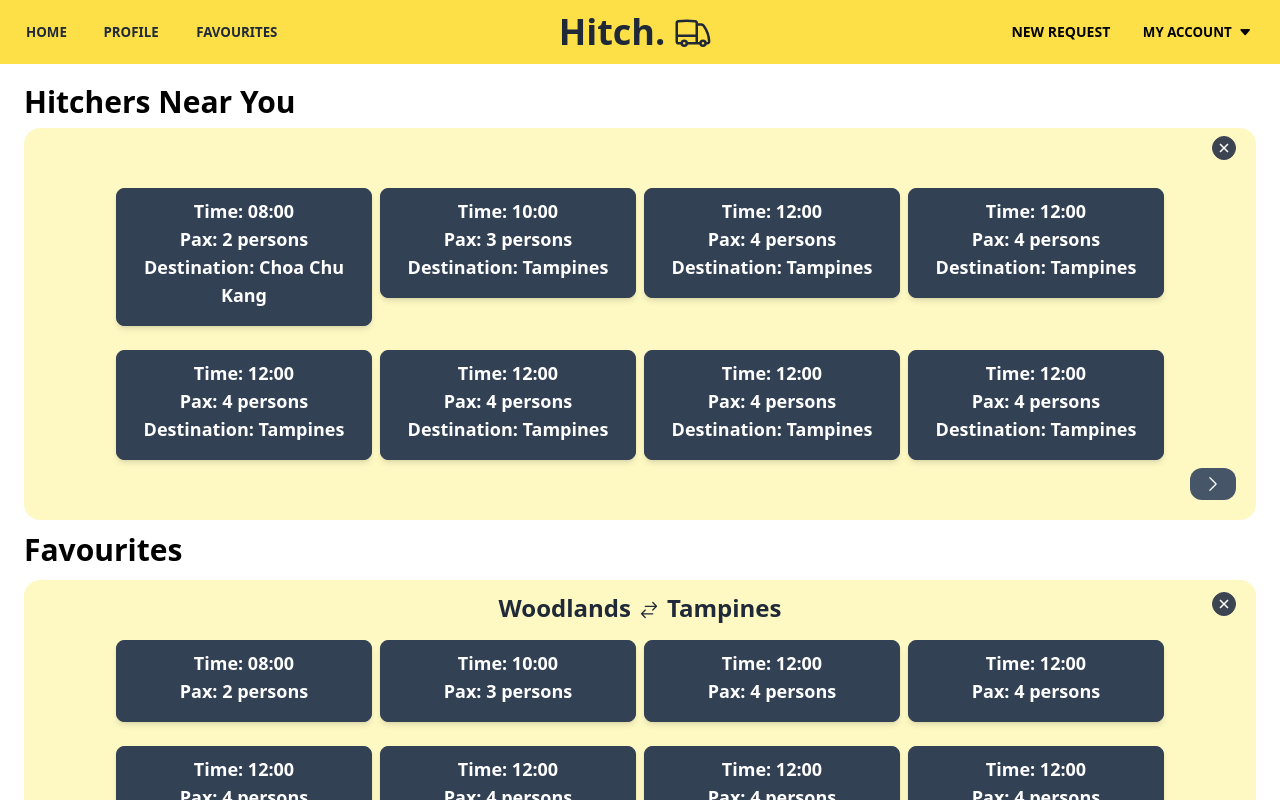
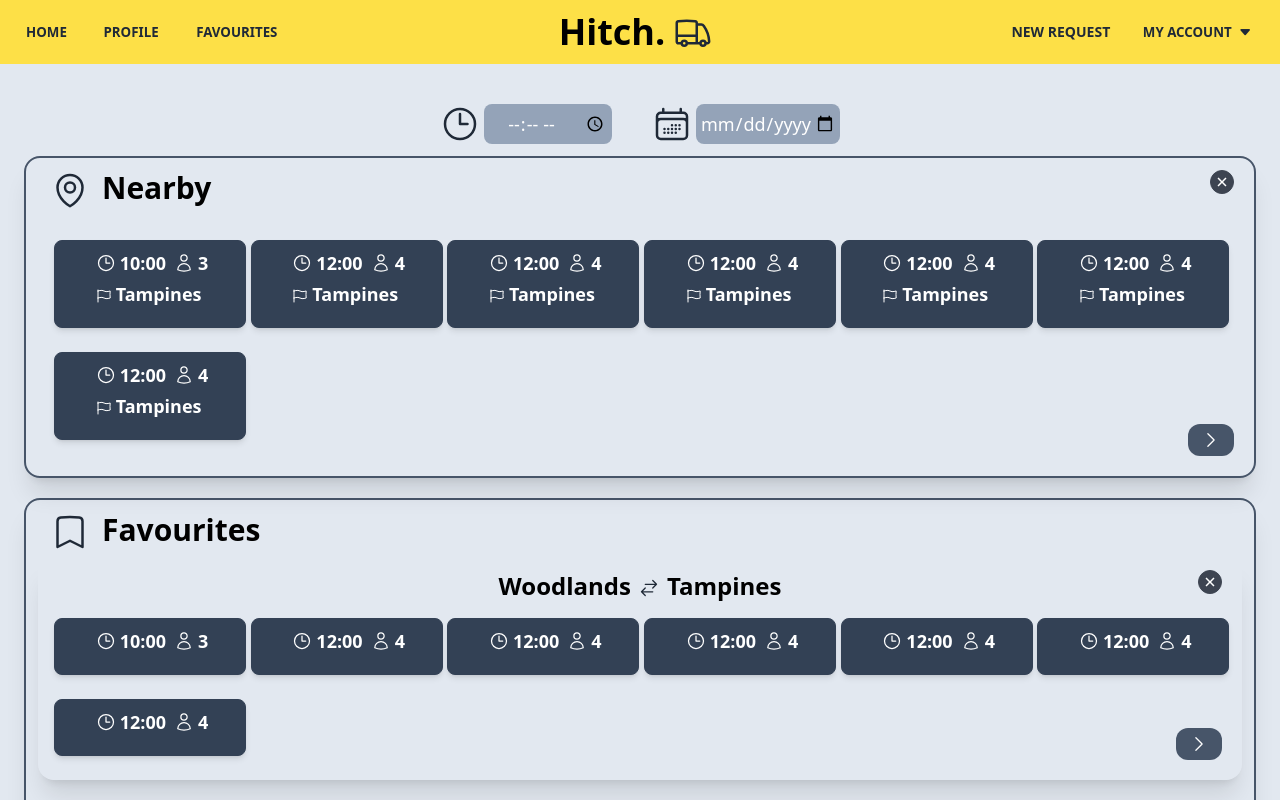
Before and after one commit to luketeosmu/sghitch, a Vue app: page / in a window 1280 px wide. Built offline with nearby package versions, Linux system fonts and the light colour scheme; no server answers; sample sign-in values are in the browser's storage; what @fawmi/vue-google-maps would draw is missing.

Commit message:
homescreen modifications

```diff
--- a/src/components/Favourite.vue
+++ b/src/components/Favourite.vue
@@ -1,13 +1,26 @@
 <template lang="">
-    <div>
+    <div class="shadow-xl rounded-2xl p-3 mx-3 mt-5 border border-solid border-2 border-slate-600">
+        <div class="inline-flex mx-3">
+            <svg xmlns="http://www.w3.org/2000/svg" fill="none" viewBox="0 0 24 24" stroke-width="1.5" stroke="currentColor" class="w-10 h-10">
+                <path stroke-linecap="round" stroke-linejoin="round" d="M17.593 3.322c1.1.128 1.907 1.077 1.907 2.185V21L12 17.25 4.5 21V5.507c0-1.108.806-2.057 1.907-2.185a48.507 48.507 0 0111.186 0z" />
+            </svg>
+            <h3 class="font-bold text-2xl sm:text-3xl font-sans text-black mx-3 "> Favourites </h3>
+        </div>
+
         <div v-if='favourites.length != 0' v-for="favourite in favourites">
-            <div class="relative mb-5 mx-3 p-3 py-12 bg-yellow-100 rounded-2xl flex justify-center hover:bg-yellow-200" >
-                <div class="absolute top-0 inline-flex">
-                    <h3 class="font-bold text-xl sm:text-2xl font-sans mt-3" id="favourite">{{ favourite.from }}</h3>
-                    <svg @click="swap(favourite)" xmlns="http://www.w3.org/2000/svg" fill="none" viewBox="0 0 24 24" stroke-width="1.5" stroke="currentColor" class="w-4 h-4 sm:w-5 sm:h-5 mt-5 mx-2 text-center cursor-pointer">
-                        <path stroke-linecap="round" stroke-linejoin="round" d="M7.5 21L3 16.5m0 0L7.5 12M3 16.5h13.5m0-13.5L21 7.5m0 0L16.5 12M21 7.5H7.5" />
-                    </svg>
-                    <h3 class="font-bold text-xl sm:text-2xl font-sans mt-3" id="favourite">{{ favourite.to }}</h3>
+            <div class="relative mb-5 p-3 pt-12 rounded-2xl flex justify-center shadow-xl " >
+                <div class="absolute top-0 flex">
+                    <div>
+                        <h3 class="font-bold text-xl sm:text-2xl font-sans mt-3 text-black" id="favourite">{{ favourite.from }}</h3>
+                    </div>
+                    <div>
+                        <svg @click="swap(favourite)" xmlns="http://www.w3.org/2000/svg" fill="none" viewBox="0 0 24 24" stroke-width="1.5" stroke="currentColor" class="w-4 h-4 sm:w-5 sm:h-5 mt-5 mx-2 text-center cursor-pointer">
+                            <path stroke-linecap="round" stroke-linejoin="round" d="M7.5 21L3 16.5m0 0L7.5 12M3 16.5h13.5m0-13.5L21 7.5m0 0L16.5 12M21 7.5H7.5" />
+                        </svg>
+                    </div>
+                    <div>
+                        <h3 class="font-bold text-xl sm:text-2xl font-sans mt-3 text-black" id="favourite">{{ favourite.to }}</h3>
+                    </div>
                 </div>
                 <label class="btn btn-circle btn-xs swap swap-rotate absolute top-3 right-5">
 
@@ -82,15 +95,6 @@ export default {
             ],
             requests: [
                     {
-                        user: "Luke Teo",
-                        rating: 5,
-                        time: "08:00",
-                        pax: 2,
-                        available: 2,
-                        from: "Woodlands",
-                        to: "Tampines"
-                    },
-                    {
                         user: "Shaun Ting",
                         rating: 5,
                         time: "10:00",
--- a/src/components/Nav.vue
+++ b/src/components/Nav.vue
@@ -1,5 +1,5 @@
 <template lang="">
-    <div class="navbar sticky top-0 z-10 absolute bg-yellow-300 mb-5">
+    <div class="navbar sticky top-0 z-10 absolute bg-yellow-300">
         <div class="navbar-start">
             <!-- <div class="dropdown">
                 <label tabindex="0" class="btn btn-ghost btn-circle md:hidden">
@@ -26,7 +26,7 @@
             </div>
         </div>
         <div class="navbar-center">
-            <span class="font-bold text-4xl font-sans cursor-pointer" @click='home()'>Hitch.</span>
+            <span class="font-bold text-4xl font-sans cursor-pointer text-black" @click='home()'>Hitch.</span>
             <div v-if="this.user.type == 'driver'">
                 <svg xmlns="http://www.w3.org/2000/svg" fill="none" viewBox="0 0 24 24" stroke-width="1.5" stroke="currentColor" class="w-10 h-10 mx-2">
                     <path stroke-linecap="round" stroke-linejoin="round" d="M8.25 18.75a1.5 1.5 0 01-3 0m3 0a1.5 1.5 0 00-3 0m3 0h6m-9 0H3.375a1.125 1.125 0 01-1.125-1.125V14.25m17.25 4.5a1.5 1.5 0 01-3 0m3 0a1.5 1.5 0 00-3 0m3 0h1.125c.621 0 1.129-.504 1.09-1.124a17.902 17.902 0 00-3.213-9.193 2.056 2.056 0 00-1.58-.86H14.25M16.5 18.75h-2.25m0-11.177v-.958c0-.568-.422-1.048-.987-1.106a48.554 48.554 0 00-10.026 0 1.106 1.106 0 00-.987 1.106v7.635m12-6.677v6.677m0 4.5v-4.5m0 0h-12" />
@@ -39,7 +39,7 @@
             </div>
         </div>
         <div class="navbar-end">
-            <button @click='newReq()' type="button" class="btn btn-ghost block p-1 md:p-3 rounded-2xl text-black font-semibold" to="newReq">New Request</button>
+            <button @click='newReq()' type="button" class="btn btn-ghost block p-1 md:p-3 rounded-2xl font-semibold" to="newReq">New Request</button>
             <!-- <button class="btn btn-ghost btn-circle">
             <div class="indicator">
                 <svg xmlns="http://www.w3.org/2000/svg" class="h-5 w-5" fill="none" viewBox="0 0 24 24" stroke="currentColor"><path stroke-linecap="round" stroke-linejoin="round" stroke-width="2" d="M15 17h5l-1.405-1.405A2.032 2.032 0 0118 14.158V11a6.002 6.002 0 00-4-5.659V5a2 2 0 10-4 0v.341C7.67 6.165 6 8.388 6 11v3.159c0 .538-.214 1.055-.595 1.436L4 17h5m6 0v1a3 3 0 11-6 0v-1m6 0H9" /></svg>
@@ -47,7 +47,7 @@
             </div>
             </button> -->
             <div class="dropdown dropdown-end mr-3 hidden md:block">
-                <label tabindex="0" class="md:flex btn btn-ghost p-3 rounded-2xl text-black font-semibold px-1 ml-3">My Account &nbsp<i class="bi bi-caret-down-fill"></i></label>
+                <label tabindex="0" class="md:flex btn btn-ghost p-3 rounded-2xl font-semibold px-1 ml-3">My Account &nbsp<i class="bi bi-caret-down-fill"></i></label>
                 <ul tabindex="0" class="dropdown-content menu p-2 shadow bg-base-100 rounded-box w-52">
                     <!-- to dynamically change -->
                     <li v-if="this.user.type == 'driver'"><a @click="change()">Switch to Hitcher</a></li>
--- a/src/components/Nearby.vue
+++ b/src/components/Nearby.vue
@@ -1,14 +1,27 @@
 <template lang="">
     <div>
-        <div v-if='requests.length > 0'>
-            <div class="relative mx-3 p-3 py-12 bg-yellow-100 rounded-2xl flex justify-center hover:bg-yellow-200" >
-                <label class="btn btn-circle btn-xs swap swap-rotate absolute top-2 right-5">
+
+        <div v-if='requests.length > 0' class="shadow-xl rounded-2xl  mx-3 p-3 relative mt-3 border border-solid border-2 border-slate-600">
+            <div class="inline-flex mx-3 " >
+                <svg xmlns="http://www.w3.org/2000/svg" fill="none" viewBox="0 0 24 24" stroke-width="1.5" stroke="currentColor" class="w-10 h-10">
+                    <path stroke-linecap="round" stroke-linejoin="round" d="M15 10.5a3 3 0 11-6 0 3 3 0 016 0z" />
+                    <path stroke-linecap="round" stroke-linejoin="round" d="M19.5 10.5c0 7.142-7.5 11.25-7.5 11.25S4.5 17.642 4.5 10.5a7.5 7.5 0 1115 0z" />
+                </svg>
+                <h3 class="font-bold text-2xl sm:text-3xl font-sans text-black mx-3"> Nearby</h3>
+
+            </div>
+            <div class="flex justify-center p-3 " >
+                <label class="btn btn-circle btn-xs swap swap-rotate absolute top-3 right-5">
+
                 <!-- this hidden checkbox controls the state -->
-                    <input type="checkbox"  @click="minimize()"/>
-                    <!-- close icon -->
-                    <svg class="w-4 h-4 swap-off fill-current" xmlns="http://www.w3.org/2000/svg" viewBox="0 0 512 512"><polygon points="400 145.49 366.51 112 256 222.51 145.49 112 112 145.49 222.51 256 112 366.51 145.49 400 256 289.49 366.51 400 400 366.51 289.49 256 400 145.49"/></svg>
-                    <!-- hamburger icon -->
-                    <svg class="w-4 h-4 swap-on fill-current " xmlns="http://www.w3.org/2000/svg"  viewBox="0 0 512 512"><path d="M64,384H448V341.33H64Zm0-106.67H448V234.67H64ZM64,128v42.67H448V128Z"/></svg>
+                <input type="checkbox"  @click="minimize()"/>
+
+                <!-- close icon -->
+                <svg class="w-4 h-4 swap-off fill-current" xmlns="http://www.w3.org/2000/svg" viewBox="0 0 512 512"><polygon points="400 145.49 366.51 112 256 222.51 145.49 112 112 145.49 222.51 256 112 366.51 145.49 400 256 289.49 366.51 400 400 366.51 289.49 256 400 145.49"/></svg>
+
+                <!-- hamburger icon -->
+                <svg class="w-4 h-4 swap-on fill-current " xmlns="http://www.w3.org/2000/svg"  viewBox="0 0 512 512"><path d="M64,384H448V341.33H64Zm0-106.67H448V234.67H64ZM64,128v42.67H448V128Z"/></svg>
+
                 </label>
                 <div id="nearby">
                     <Request :requests="requests" :showDest="true" :from="'nearby'" :to="null"/>
@@ -48,6 +61,8 @@ export default {
             } else {
                 div.style.display = "none";
             }
+            // console.log(this.date)
+            // console.log(this.time)
         },
         showAll() {
             this.$router.push('/showall/nearby')
@@ -55,17 +70,10 @@ export default {
     },
     data() {
         return {
+            date: "",
+            time: "",
             // requests: []
             requests: [
-                    {
-                        user: "Luke Teo",
-                        rating: 5,
-                        time: "08:00",
-                        pax: 2,
-                        available: 2,
-                        from: "Woodlands",
-                        to: "Choa Chu Kang"
-                    },
                     {
                         user: "Shaun Ting",
                         rating: 5,
--- a/src/components/Request.vue
+++ b/src/components/Request.vue
@@ -1,14 +1,30 @@
 <template lang="">
     <div>
-        <div v-if="requests.length != 0" class="grid grid-cols-2 md:grid-cols-2 lg:grid-cols-3 xl:grid-cols-4 2xl:grid-cols-5">
+        <div v-if="requests.length != 0" class="grid grid-cols-2 md:grid-cols-3 lg:grid-cols-4 xl:grid-cols-6 2xl:grid-cols-7">
             <div  v-for="request in requests">
-                <label :for="from + to + request.user" class="card relative p-2 mx-1 my-3 w-44 text-xs sm:w-64 h-30 bg-slate-700 text-white rounded-lg border border-slate-700 shadow-md hover:bg-slate-500 justify-center text-center items-center cursor-pointer">
+                <label :for="from + to + request.user" class="card relative p-2 mx-1 my-3 w-32 text-xs sm:w-48 h-30 bg-slate-700 text-white rounded-lg border border-slate-700 shadow-md hover:bg-slate-500 justify-center items-center cursor-pointer">
                     <ul class="text-xs sm:text-lg font-semibold mb-2">
-                        <li>Time: {{ request.time}}</li>
-                        <li v-if="this.user.type != 'hitcher'">Pax: {{ request.pax }} persons</li>
+                        <li class="inline-flex">
+                            <svg xmlns="http://www.w3.org/2000/svg" fill="none" viewBox="0 0 24 24" stroke-width="1.5" stroke="currentColor" class="w-4 h-4 sm:w-5 sm:h-5 sm:mt-1 mx-1">
+                                <path stroke-linecap="round" stroke-linejoin="round" d="M12 6v6h4.5m4.5 0a9 9 0 11-18 0 9 9 0 0118 0z" />
+                            </svg>
+                            {{ request.time}}
+                        </li>
+                        <li v-if="this.user.type != 'hitcher'" class="inline-flex">
+                            <svg xmlns="http://www.w3.org/2000/svg" fill="none" viewBox="0 0 24 24" stroke-width="1.5" stroke="currentColor" class="w-4 h-4 sm:w-5 sm:h-5 sm:mt-1 ml-2 mr-1">
+                                <path stroke-linecap="round" stroke-linejoin="round" d="M15.75 6a3.75 3.75 0 11-7.5 0 3.75 3.75 0 017.5 0zM4.501 20.118a7.5 7.5 0 0114.998 0A17.933 17.933 0 0112 21.75c-2.676 0-5.216-.584-7.499-1.632z" />
+                            </svg>
+                            {{ request.pax }}
+                        </li>
                         <li v-else>Available seats: {{ request.available }} persons</li>
                         <li v-if="showFrom">From: {{ request.from }}</li>
-                        <li v-if="showDest"> Destination: {{ request.to }} </li>
+                        <li v-if="showDest">
+                            <div class="inline-flex">
+                                <svg xmlns="http://www.w3.org/2000/svg" fill="none" viewBox="0 0 24 24" stroke-width="1.5" stroke="currentColor" class="w-3 h-3 sm:w-4 sm:h-4 mt-1 sm:mt-2 mx-1">
+                                    <path stroke-linecap="round" stroke-linejoin="round" d="M3 3v1.5M3 21v-6m0 0l2.77-.693a9 9 0 016.208.682l.108.054a9 9 0 006.086.71l3.114-.732a48.524 48.524 0 01-.005-10.499l-3.11.732a9 9 0 01-6.085-.711l-.108-.054a9 9 0 00-6.208-.682L3 4.5M3 15V4.5" />
+                                </svg>
+                                {{ request.to }}
+                            </div></li>
                     </ul>
                     <!-- <div class="inline-flex items-center mb-2">
                         <button href="#" class= " py-2 px-3 text-sm font-medium text-center text-white bg-blue-600 rounded-lg hover:bg-blue-800 focus:ring-4 focus:outline-none focus:ring-blue-300">
--- a/src/views/Chat.vue
+++ b/src/views/Chat.vue
@@ -5,7 +5,13 @@
             <!-- Navbar -->
             <Nav />
             <!-- Page content here -->
+            <div class="grid grid-cols-2 h-full justify-center items-center">
+                <div class="text-center text-6xl font-bold bg-slate-300 h-full items-center justify-center">
+                    <h1 class="my-auto">View Existing Requests</h1>
+                </div>
 
+                <div class="text-center text-6xl font-bold">Create new Request</div>
+            </div>
             <!-- Page content ends here -->
         </div>
         <div class="drawer-side">
--- a/src/views/Home.vue
+++ b/src/views/Home.vue
@@ -1,16 +1,26 @@
 <template lang="">
-    <div class="drawer">
+    <div class="drawer bg-slate-200" >
         <input id="my-drawer-3" type="checkbox" class="drawer-toggle" />
         <div class="drawer-content flex flex-col">
             <!-- Navbar -->
             <Nav />
             <!-- Page content here -->
-            <div class="px-3">
+            <div class="px-3 mt-5 ">
+                <div class="text-center flex justify-center mt-5">
+                    <svg xmlns="http://www.w3.org/2000/svg" fill="none" viewBox="0 0 24 24" stroke-width="1.5" stroke="currentColor" class="w-10 h-10 ">
+                        <path stroke-linecap="round" stroke-linejoin="round" d="M12 6v6h4.5m4.5 0a9 9 0 11-18 0 9 9 0 0118 0z" />
+                    </svg>
+                    <input type="time" class="rounded-lg p-1 w-32 ml-1 mr-5 bg-slate-400 text-white font-medium text-center text-lg" v-model="time">
+                    <svg xmlns="http://www.w3.org/2000/svg" fill="none" viewBox="0 0 24 24" stroke-width="1.5" stroke="currentColor" class="w-10 h-10 ml-5">
+                        <path stroke-linecap="round" stroke-linejoin="round" d="M6.75 3v2.25M17.25 3v2.25M3 18.75V7.5a2.25 2.25 0 012.25-2.25h13.5A2.25 2.25 0 0121 7.5v11.25m-18 0A2.25 2.25 0 005.25 21h13.5A2.25 2.25 0 0021 18.75m-18 0v-7.5A2.25 2.25 0 015.25 9h13.5A2.25 2.25 0 0121 11.25v7.5m-9-6h.008v.008H12v-.008zM12 15h.008v.008H12V15zm0 2.25h.008v.008H12v-.008zM9.75 15h.008v.008H9.75V15zm0 2.25h.008v.008H9.75v-.008zM7.5 15h.008v.008H7.5V15zm0 2.25h.008v.008H7.5v-.008zm6.75-4.5h.008v.008h-.008v-.008zm0 2.25h.008v.008h-.008V15zm0 2.25h.008v.008h-.008v-.008zm2.25-4.5h.008v.008H16.5v-.008zm0 2.25h.008v.008H16.5V15z" />
+                    </svg>
+                    <input type="date" class="rounded-lg p-1 w-36 ml-1 bg-slate-400 text-lg text-white font-medium" v-model="date">
+                </div>
+                <!-- <hr> -->
                 <div v-if="this.user.type != 'hitcher'">
-                    <h3 class="font-bold text-2xl sm:text-3xl font-sans pb-2 text-black mx-3"> Hitchers Near You </h3>
                     <Nearby />
                 </div>
-                <h3 class="font-bold text-2xl sm:text-3xl font-sans py-3 text-black mx-3"> Favourites </h3>
+
                 <Favourite />
             </div>
             <!-- Page content ends here -->
--- a/src/views/ShowAll.vue
+++ b/src/views/ShowAll.vue
@@ -1,14 +1,14 @@
 <template lang="">
-   <div class="drawer">
+   <div class="drawer bg-slate-200">
         <input id="my-drawer-3" type="checkbox" class="drawer-toggle" />
         <div class="drawer-content flex flex-col">
             <!-- Navbar -->
             <Nav />
             <!-- Page content here -->
-            <div class="p-3">
+            <div class="p-3 mt-5 ">
                 <h3 v-if="this.from != 'nearby'" class="font-bold text-2xl sm:text-3xl font-sans mx-3 pb-5 text-red"> All Hitchers from {{ this.from }} to {{ this.to }}</h3>
                 <h3 v-else class="font-bold text-2xl sm:text-3xl font-sans mx-3 pb-5 text-red"> All Hitchers Near You </h3>
-                <a  class="relative mb-5 mx-3 p-3 py-12 bg-yellow-100 rounded-2xl flex justify-center" >
+                <a  class="relative mb-5 mx-3 p-3 py-12 rounded-2xl flex justify-center" >
                     <button @click='home()' type="button" class="btn-xs sm:btn-sm btn-ghost block bg-slate-600 hover:bg-slate-500 rounded-xl text-white font-semibold absolute left-5 top-5">
                         <svg xmlns="http://www.w3.org/2000/svg" fill="none" viewBox="0 0 24 24" stroke-width="1.5" stroke="currentColor" class="w-4 h-4 sm:w-5 sm:h-5">
                             <path stroke-linecap="round" stroke-linejoin="round" d="M15.75 19.5L8.25 12l7.5-7.5" />
```
Also changed, not shown: src/style.css (+10 -0 lines).
